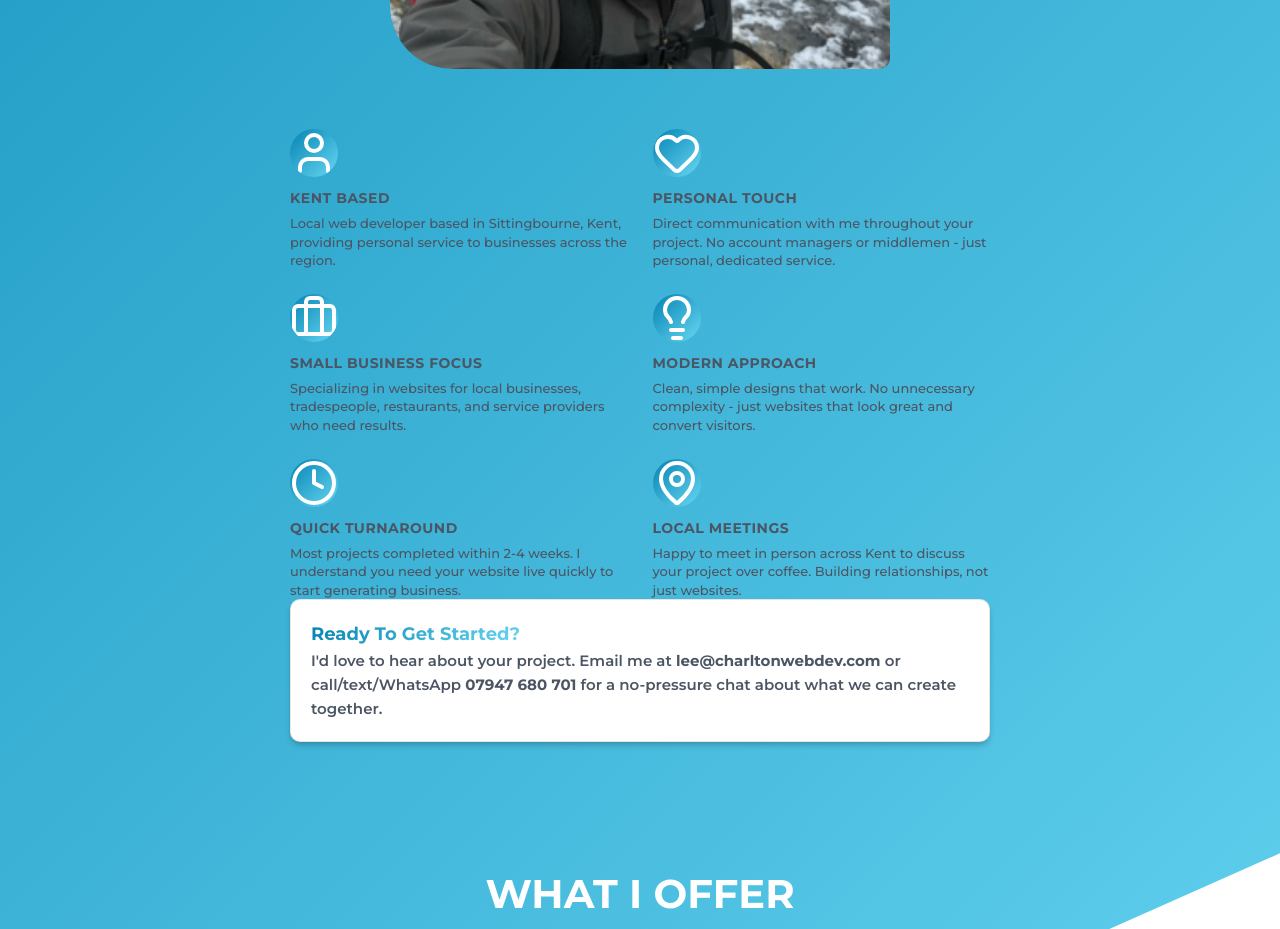
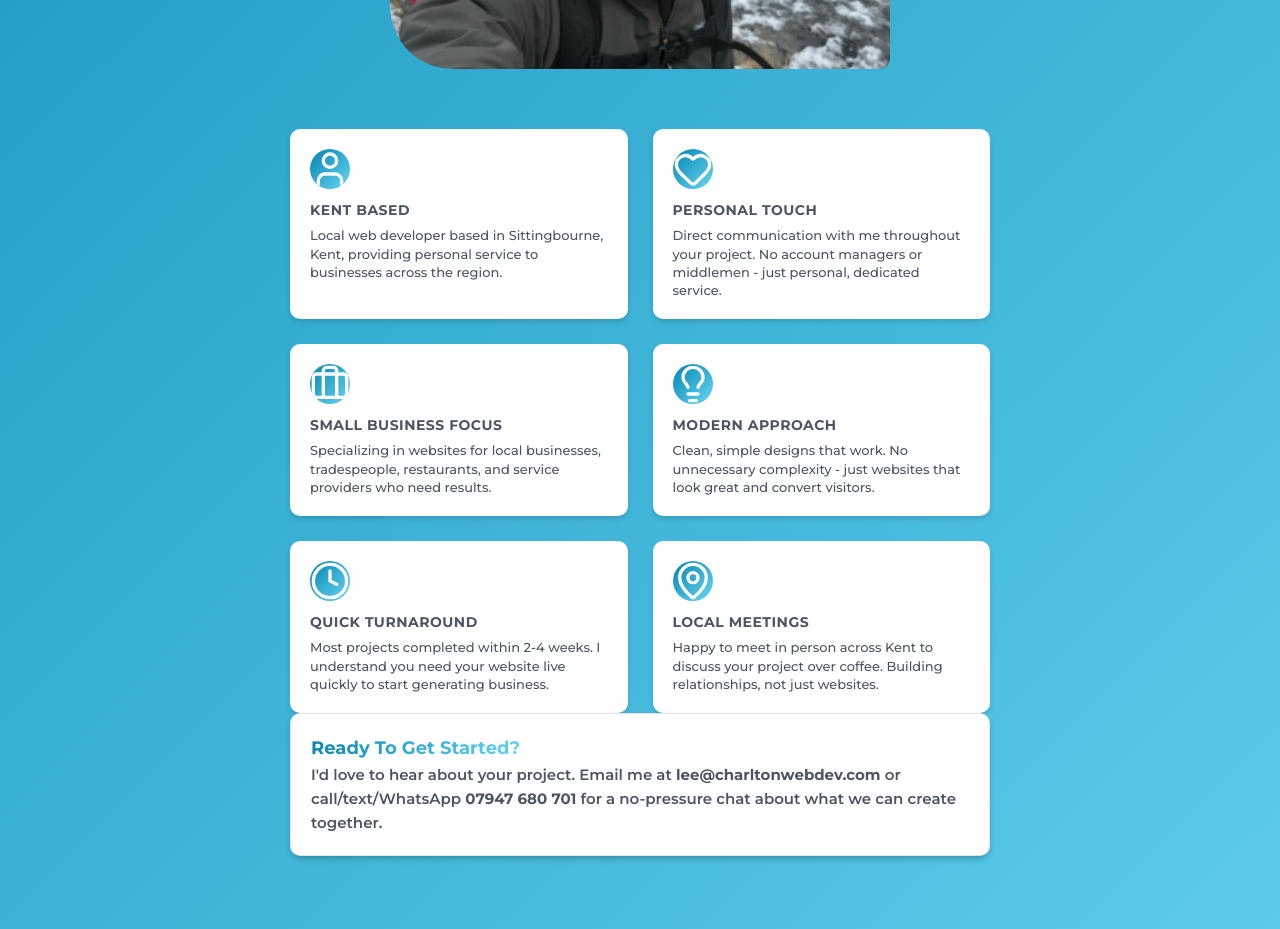
Before and after one commit to Charlton305/portfolio, a React (Vite) app: page / in a window 1280 px wide. Shown: the part 2220-3149 px from the top of the page. Built offline with nearby package versions, Linux system fonts and the light colour scheme.

Commit message:
Wrap feature points in cards and fix icon sizing

```diff
--- a/src/assets/styles/components/_about-me.scss
+++ b/src/assets/styles/components/_about-me.scss
@@ -347,24 +347,38 @@
 }
 
 .about-me__point-card {
+  background: white;
+  border-radius: 1rem;
+  box-shadow: 0 4px 6px -1px rgba(0, 0, 0, 0.1), 0 2px 4px -1px rgba(0, 0, 0, 0.06);
+  padding: 2rem;
   display: flex;
   flex-direction: column;
   align-items: flex-start;
   text-align: left;
+  transition: transform 0.2s ease, box-shadow 0.2s ease;
+
+  &:hover {
+    transform: translateY(-2px);
+    box-shadow: 0 8px 25px -5px rgba(0, 0, 0, 0.15), 0 4px 6px -2px rgba(0, 0, 0, 0.05);
+  }
 }
 
 .about-me__point-icon {
   display: flex;
   align-items: center;
   justify-content: center;
-  width: 48px;
-  height: 48px;
+  width: 4rem;
+  height: 4rem;
   border-radius: 50%;
   background: linear-gradient(135deg, $primary-color 0%, $secondary-color 100%);
-  color: $primary-color;
   color: white;
   margin-bottom: 1rem;
   flex-shrink: 0;
+
+  svg {
+    width: 2rem;
+    height: 2rem;
+  }
 }
 
 .about-me__point-title {
```
